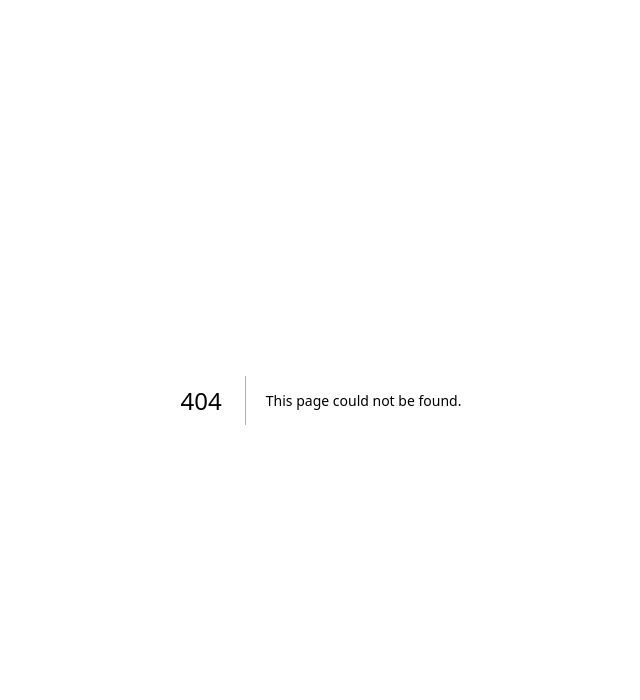
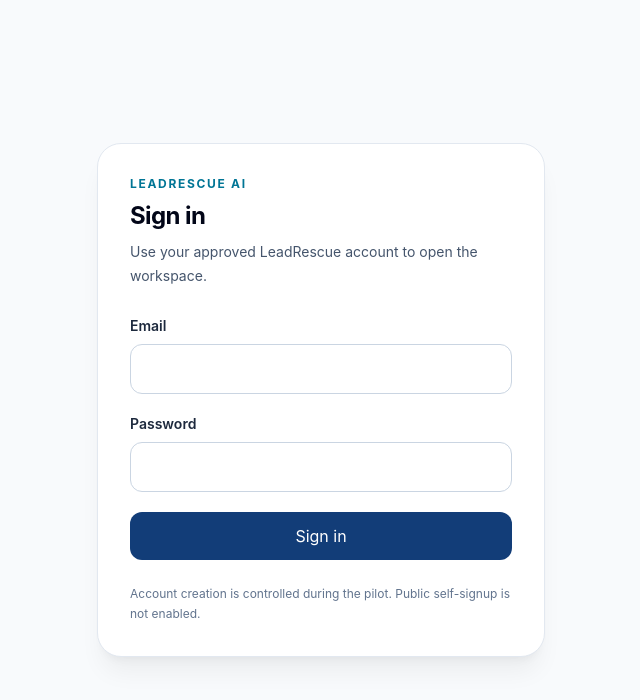
Before and after one commit to nileshsshirishkar/leadrescue-ai, a Next.js app: page /login in a window 1280 px wide. Before the commit this address had no page. Shown: the top 700 px of the page, without its empty margins (319-959 px from the left). Built offline with nearby package versions, Linux system fonts and the light colour scheme; no server answers.

Commit message:
Add controlled Supabase sign-in page

```diff
--- /dev/null
+++ b/src/app/login/page.tsx
@@ -0,0 +1,94 @@
+import { redirect } from "next/navigation";
+import { login } from "@/app/login/actions";
+import { getSupabasePublicConfig } from "@/lib/supabase/config";
+import { createClient } from "@/lib/supabase/server";
+
+const errorMessages: Record<string, string> = {
+  invalid: "Email or password is incorrect.",
+  "not-configured": "Authentication is not configured for this environment.",
+};
+
+export default async function LoginPage({
+  searchParams,
+}: {
+  searchParams: Promise<{ error?: string }>;
+}) {
+  const params = await searchParams;
+  const config = getSupabasePublicConfig();
+
+  if (config) {
+    const supabase = await createClient();
+    const { data } = await supabase.auth.getClaims();
+    if (data?.claims) redirect("/");
+  }
+
+  const error = params.error ? errorMessages[params.error] : undefined;
+  const configured = Boolean(config);
+
+  return (
+    <main className="flex min-h-screen items-center justify-center bg-slate-50 px-4 py-10">
+      <section className="w-full max-w-md rounded-3xl border border-slate-200 bg-white p-6 shadow-xl shadow-slate-950/5 sm:p-8">
+        <div className="mb-7">
+          <p className="text-xs font-bold uppercase tracking-[0.14em] text-cyan-700">LeadRescue AI</p>
+          <h1 className="mt-2 text-2xl font-bold tracking-tight text-slate-950">Sign in</h1>
+          <p className="mt-2 text-sm leading-6 text-slate-600">
+            Use your approved LeadRescue account to open the workspace.
+          </p>
+        </div>
+
+        {error ? (
+          <p role="alert" className="mb-5 rounded-xl border border-red-200 bg-red-50 px-4 py-3 text-sm text-red-700">
+            {error}
+          </p>
+        ) : null}
+
+        {!configured ? (
+          <p role="status" className="rounded-xl border border-amber-200 bg-amber-50 px-4 py-3 text-sm leading-6 text-amber-800">
+            Supabase environment values are missing. This environment is intentionally locked until authentication is configured.
+          </p>
+        ) : (
+          <form action={login} className="space-y-5">
+            <div>
+              <label htmlFor="email" className="mb-2 block text-sm font-semibold text-slate-800">
+                Email
+              </label>
+              <input
+                id="email"
+                name="email"
+                type="email"
+                autoComplete="email"
+                required
+                className="w-full rounded-xl border border-slate-300 bg-white px-3.5 py-3 text-sm text-slate-950 outline-none transition focus:border-cyan-600 focus:ring-2 focus:ring-cyan-100"
+              />
+            </div>
+
+            <div>
+              <label htmlFor="password" className="mb-2 block text-sm font-semibold text-slate-800">
+                Password
+              </label>
+              <input
+                id="password"
+                name="password"
+                type="password"
+                autoComplete="current-password"
+                required
+                className="w-full rounded-xl border border-slate-300 bg-white px-3.5 py-3 text-sm text-slate-950 outline-none transition focus:border-cyan-600 focus:ring-2 focus:ring-cyan-100"
+              />
+            </div>
+
+            <button
+              type="submit"
+              className="w-full rounded-xl bg-[#123d78] px-4 py-3 text-sm font-bold text-white transition hover:bg-[#0d315f] focus-visible:outline-none focus-visible:ring-2 focus-visible:ring-cyan-500 focus-visible:ring-offset-2"
+            >
+              Sign in
+            </button>
+          </form>
+        )}
+
+        <p className="mt-6 text-xs leading-5 text-slate-500">
+          Account creation is controlled during the pilot. Public self-signup is not enabled.
+        </p>
+      </section>
+    </main>
+  );
+}
```
